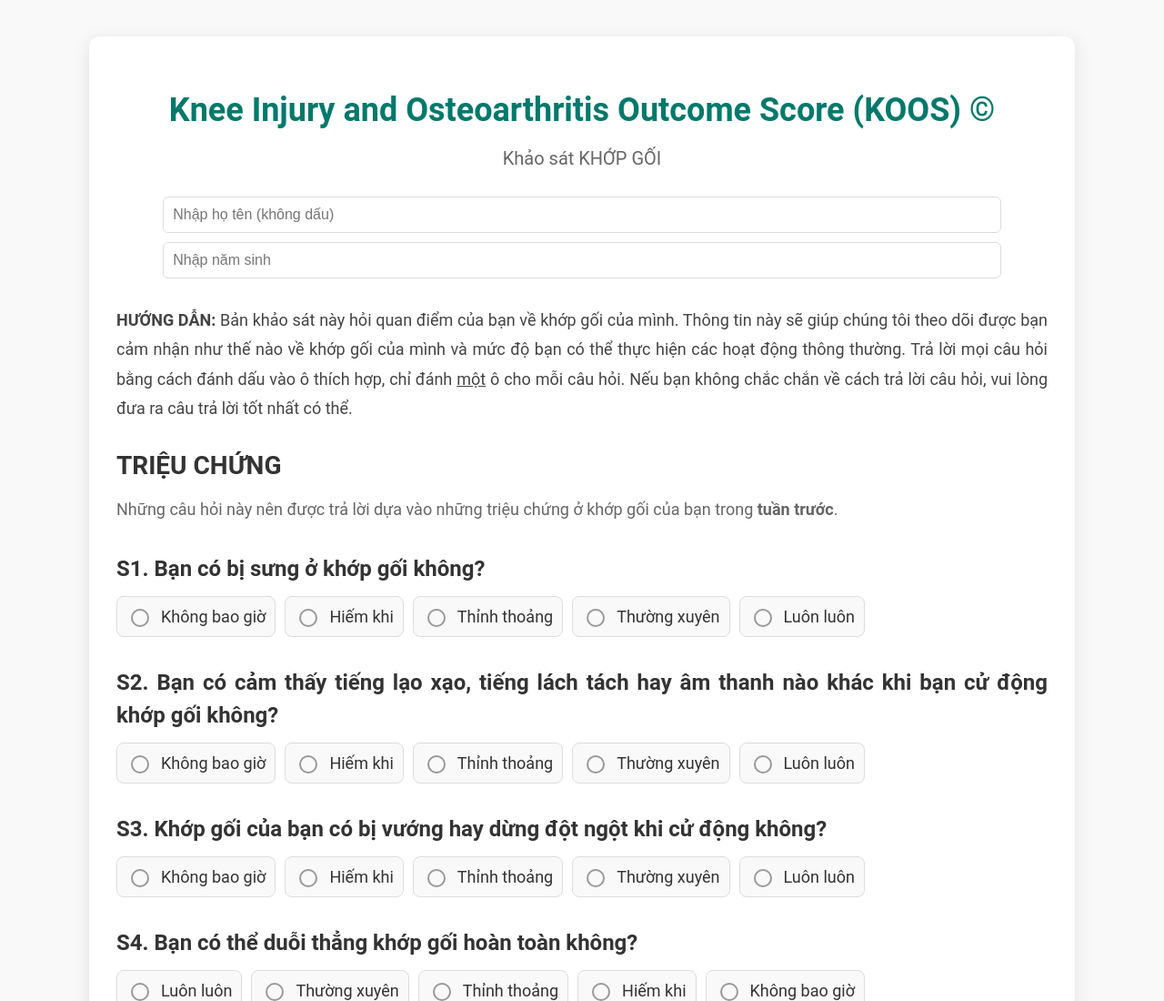
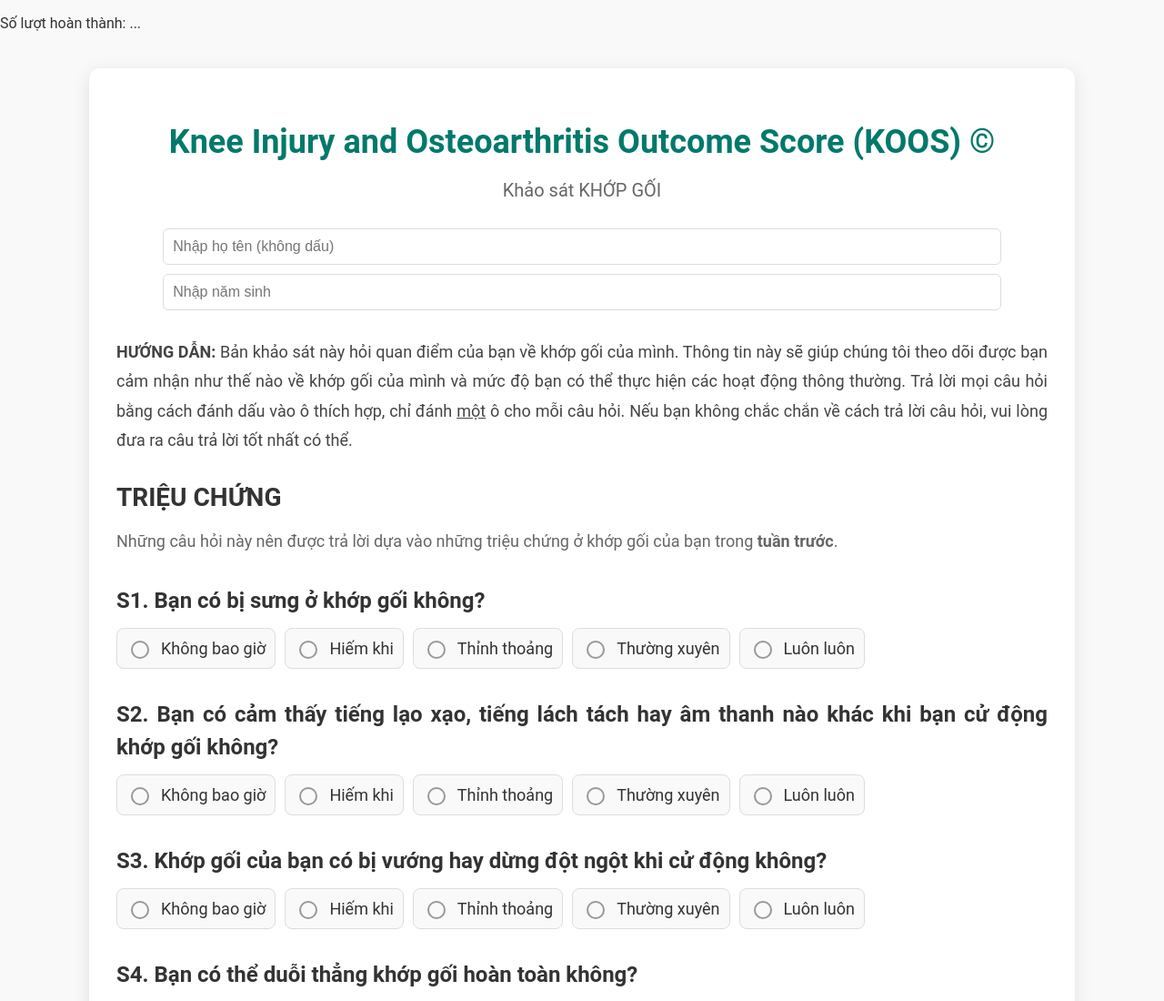
Before and after one commit to rehabsnmt/koosvietnamese, a plain HTML site: page index.html in a window 1280 px wide. Shown: the top 1100 px of the page at 91% size. Drawn offline with nearby package versions, Linux system fonts and the light colour scheme; no server answers.

Commit message:
Update index.html

```diff
--- a/index.html
+++ b/index.html
@@ -1,6 +1,5 @@
 <!DOCTYPE html>
 <html lang="vi">
-
 <head>
   <meta charset="UTF-8">
   <meta name="viewport" content="width=device-width, initial-scale=1.0">
@@ -11,6 +10,9 @@
   <script type="module" src="./firebase-counter.js"></script>
 </head>
 <body>
+  <p id="completionCount">Số lượt hoàn thành: ...</p>
+</body>
+</html>
   <div class="container">
     <!-- Header -->
     <header>
```
